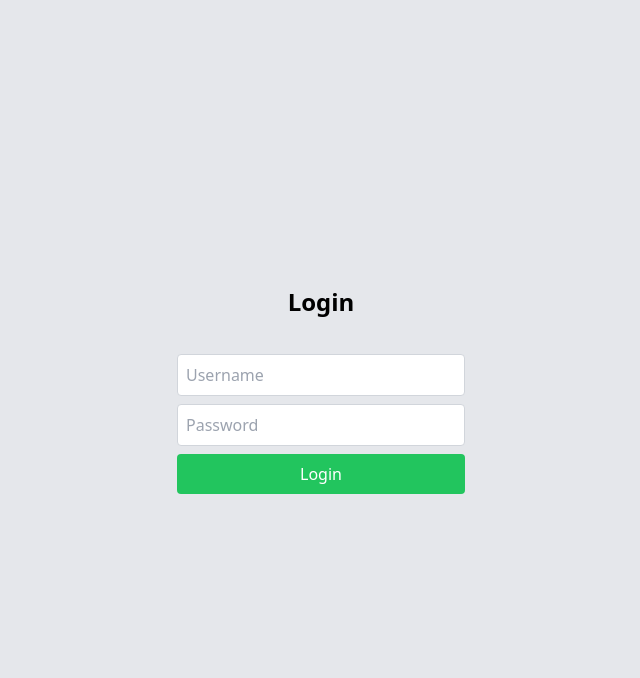
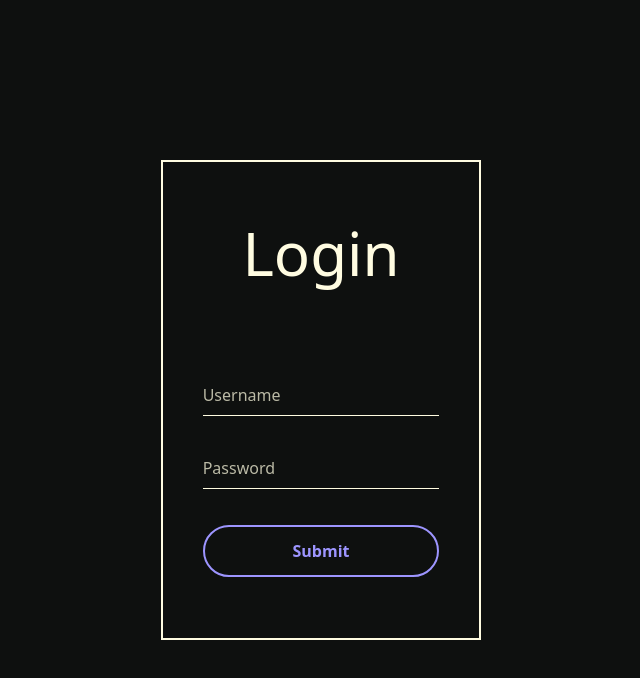
Before and after one commit to Aappo001/AI-Personal-Health-Assistant, a React (Vite) app in the folder client/: page /login in a window 1280 px wide. Shown: the top 678 px of the page, without its empty margins (319-959 px from the left). Built offline with nearby package versions, Linux system fonts and the light colour scheme.

Commit message:
style login

```diff
--- a/client/src/components/Login.tsx
+++ b/client/src/components/Login.tsx
@@ -1,5 +1,6 @@
 import { useState } from "react";
 import { LoginBody } from "../types";
+import Background from "./Background";
 
 export default function Login() {
   const [login, setLogin] = useState<LoginBody>({
@@ -43,6 +44,61 @@ export default function Login() {
   };
 
   return (
+    <Background color="black">
+      <div className="w-full h-full flex flex-col justify-center items-center">
+        <div className=" border-2 border-offwhite px-4 py-4 flex flex-col items-center justify-evenly gap-4 w-3/12 h-3/5 rounded:sm">
+          <p className={` text-offwhite text-6xl font-bebas`}>Login</p>
+          <form
+            className="flex flex-col justify-center items-center gap-9 w-5/6"
+            onSubmit={handleSubmit}
+          >
+            <div>
+              <input
+                type="text"
+                name="username"
+                value={login.username}
+                onChange={(e) => {
+                  setLogin({ ...login, username: e.target.value });
+                }}
+                placeholder="Username"
+                autoComplete="off"
+                required
+                className="w-full mt-8 pr-4 py-2 border-b-[1px] placeholder:text-surface75 focus:outline-none transition-colors duration-200 border-b-offwhite focus:border-b-lilac bg-main-black text-offwhite"
+              />
+              <input
+                type="password"
+                value={login.password}
+                name="password"
+                onChange={(e) => {
+                  setLogin({ ...login, password: e.target.value });
+                }}
+                placeholder="Password"
+                required
+                className="w-full mt-8 pr-4 py-2 border-b-[1px] placeholder:text-surface75 focus:outline-none transition-colors duration-200 border-b-offwhite focus:border-b-lilac bg-main-black text-offwhite"
+              />
+            </div>
+            <button
+              type="submit"
+              className={`px-5 py-3 border-2 rounded-full font-bold w-full transition-colors border-lilac text-lilac hover:bg-lilac hover:text-main-black`}
+            >
+              Submit
+            </button>
+          </form>
+          {responseMessage && (
+            <div
+              className={`mt-4 text-xl ${
+                error ? "text-red-500" : "text-green-500"
+              }`}
+            >
+              {responseMessage}
+            </div>
+          )}
+        </div>
+      </div>
+    </Background>
+  );
+
+  return (
     <>
       <div className="flex flex-col items-center justify-center h-screen bg-gray-200">
         <h2 className="text-2xl font-bold mb-4">Login</h2>
```
